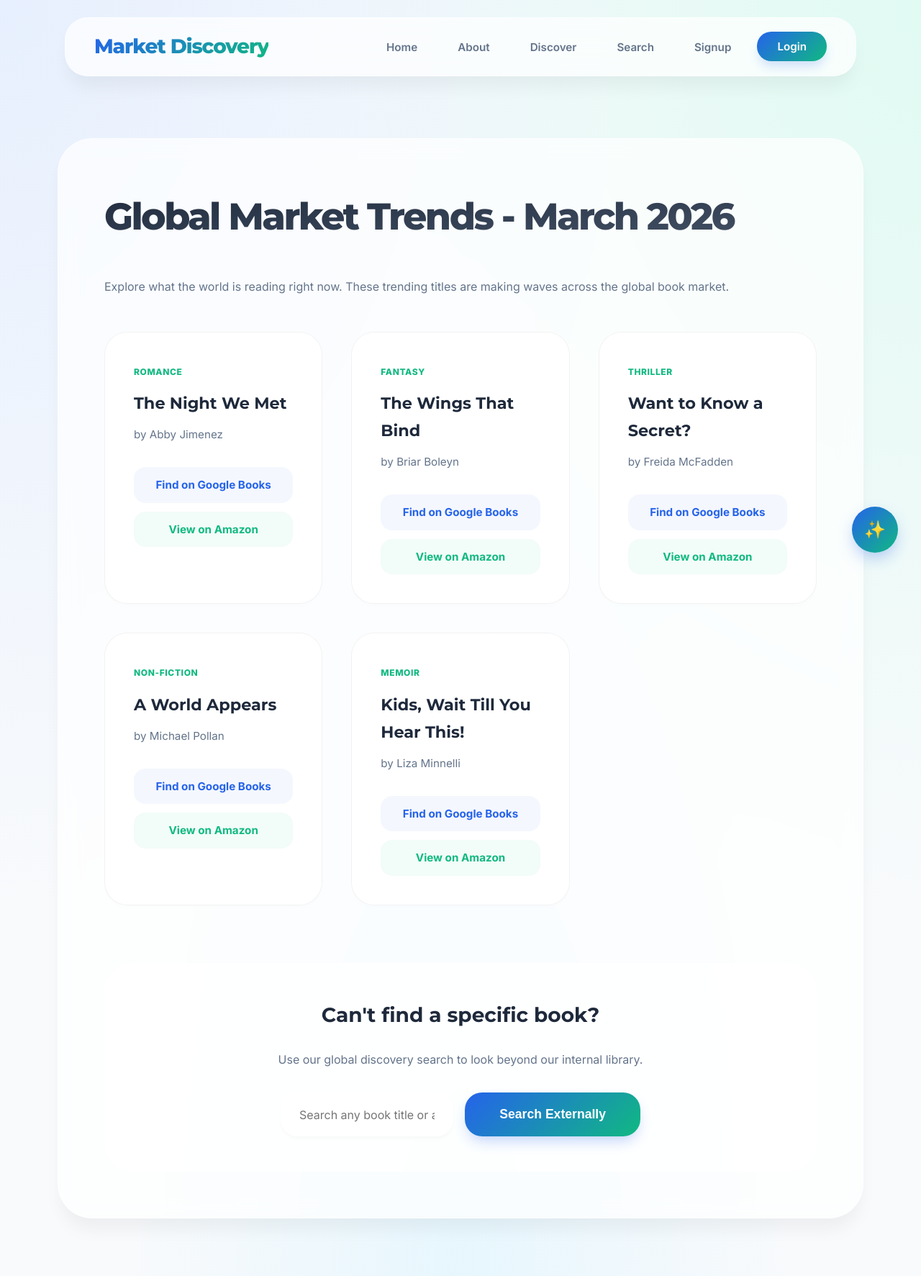
After one commit to Dipeshrajjoshi/DBOOK, a Django app: page /myapp/discover/ in a window 1280 px wide. The commit adds this page. Shown: the whole page at 72% size. Run offline with Django 5.2, Linux system fonts and the light colour scheme.

Commit message:
Implement Global Book Discovery with Market Trends and External Search

```diff
--- a/myapp/templates/myapp/base.html
+++ b/myapp/templates/myapp/base.html
@@ -23,6 +23,7 @@
                 <ul class="nav-links">
                     <li><a href="{% url 'myapp:index' %}" class="nav-link">Home</a></li>
                     <li><a href="{% url 'myapp:about' %}" class="nav-link">About</a></li>
+                    <li><a href="{% url 'myapp:discover' %}" class="nav-link">Discover</a></li>
                     <li><a href="{% url 'myapp:findbooks' %}" class="nav-link">Search</a></li>
 
                     {% if user.is_authenticated %}
--- a/myapp/templates/myapp/detail.html
+++ b/myapp/templates/myapp/detail.html
@@ -28,9 +28,10 @@
             </div>
         </div>
 
-        <div style="margin-top: 3rem; display: flex; gap: 2rem; align-items: center;">
+        <div style="margin-top: 3rem; display: flex; gap: 2rem; align-items: center; flex-wrap: wrap;">
             <a href="{% url 'myapp:index' %}" class="nav-link" style="color: var(--text-muted); font-weight: 600;">&larr; Back to collection</a>
             <a href="{% url 'myapp:chk_reviews' book.id %}" class="btn-login" style="text-decoration: none;">View Reviews</a>
+            <a href="https://www.google.com/search?q={{ book.title }}+{{ book.author }}+book" target="_blank" class="nav-link" style="border: 1px solid var(--primary-green); color: var(--primary-green); font-size: 0.9rem;">Find Externally &nearr;</a>
         </div>
     </div>
 
--- /dev/null
+++ b/myapp/templates/myapp/discover.html
@@ -0,0 +1,36 @@
+{% extends 'myapp/base.html' %}
+
+{% block title %}Discover Global Trends{% endblock %}
+
+{% block myhdg %}Market Discovery{% endblock %}
+
+{% block body_block %}
+<div class="discover-section fade-in">
+    <h2>Global Market Trends - March 2026</h2>
+    <p style="color: var(--text-muted); margin-bottom: 3rem;">Explore what the world is reading right now. These trending titles are making waves across the global book market.</p>
+
+    <div class="trending-grid" style="display: grid; grid-template-columns: repeat(auto-fill, minmax(300px, 1fr)); gap: 2.5rem;">
+        {% for book in trending_books %}
+            <div class="trending-card" style="background: white; padding: 2.5rem; border-radius: 2rem; border: 1px solid rgba(0,0,0,0.05); box-shadow: 0 4px 6px -1px rgba(0,0,0,0.01); transition: all 0.3s ease;">
+                <span style="font-size: 0.75rem; text-transform: uppercase; font-weight: 800; color: var(--primary-green); letter-spacing: 0.05em;">{{ book.genre }}</span>
+                <h3 style="margin: 0.75rem 0; font-size: 1.4rem; color: var(--text-main);">{{ book.title }}</h3>
+                <p style="color: var(--text-muted); font-size: 0.95rem; margin-bottom: 2rem;">by {{ book.author }}</p>
+
+                <div style="display: flex; flex-direction: column; gap: 0.75rem;">
+                    <a href="https://www.google.com/search?q={{ book.title }}+{{ book.author }}+book" target="_blank" class="nav-link" style="background: rgba(37, 99, 235, 0.05); color: var(--primary-blue); text-align: center; border-radius: 1rem; padding: 0.75rem; font-weight: 700;">Find on Google Books</a>
+                    <a href="https://www.amazon.com/s?k={{ book.title }}+{{ book.author }}" target="_blank" class="nav-link" style="background: rgba(16, 185, 129, 0.05); color: var(--primary-green); text-align: center; border-radius: 1rem; padding: 0.75rem; font-weight: 700;">View on Amazon</a>
+                </div>
+            </div>
+        {% endfor %}
+    </div>
+
+    <div style="margin-top: 5rem; padding: 3rem; background: var(--glass-bg); border-radius: 2.5rem; text-align: center; border: 1px solid var(--glass-border);">
+        <h3 style="color: var(--text-main);">Can't find a specific book?</h3>
+        <p style="color: var(--text-muted); margin-bottom: 2rem;">Use our global discovery search to look beyond our internal library.</p>
+        <form action="https://www.google.com/search" method="get" target="_blank" style="max-width: 500px; margin: 0 auto; display: flex; gap: 1rem;">
+            <input type="text" name="q" placeholder="Search any book title or author..." required style="margin-bottom: 0;">
+            <button type="submit" style="white-space: nowrap;">Search Externally</button>
+        </form>
+    </div>
+</div>
+{% endblock %}
--- a/myapp/templates/myapp/findbooks.html
+++ b/myapp/templates/myapp/findbooks.html
@@ -10,7 +10,10 @@
         <h2>Find Your Next Read</h2>
         <form method="get" class="glass-form">
             {{ form.as_p }}
-            <button type="submit">Search Collection</button>
+            <div style="display: flex; gap: 1rem; margin-top: 2rem;">
+                <button type="submit" style="flex: 1;">Search Collection</button>
+                <button type="button" onclick="const q = document.querySelector('input[name=\'name\']').value; if(q) window.open('https://www.google.com/search?q=' + encodeURIComponent(q) + '+book', '_blank'); else alert('Please enter a book name first');" style="background: rgba(16, 185, 129, 0.1); color: var(--primary-green); border: 1px solid rgba(16, 185, 129, 0.2); flex: 1;">Search Globally &nearr;</button>
+            </div>
         </form>
     </div>
 
--- a/myapp/urls.py
+++ b/myapp/urls.py
@@ -23,4 +23,5 @@ urlpatterns = [
     path('user_logout/', views.user_logout, name='user_logout'),
     path('user_signup/', views.user_signup, name='user_signup'),
     path('ai_chat/', views.ai_chat, name='ai_chat'),
+    path('discover/', views.discover, name='discover'),
 ]
--- a/myapp/views.py
+++ b/myapp/views.py
@@ -230,6 +230,18 @@ def user_signup(request):
     return render(request, 'myapp/signup.html', {'form': form})
 
 
+def discover(request):
+    """Market Trends: Top trending books in March 2026"""
+    trending_books = [
+        {'title': 'The Night We Met', 'author': 'Abby Jimenez', 'genre': 'Romance'},
+        {'title': 'The Wings That Bind', 'author': 'Briar Boleyn', 'genre': 'Fantasy'},
+        {'title': 'Want to Know a Secret?', 'author': 'Freida McFadden', 'genre': 'Thriller'},
+        {'title': 'A World Appears', 'author': 'Michael Pollan', 'genre': 'Non-Fiction'},
+        {'title': 'Kids, Wait Till You Hear This!', 'author': 'Liza Minnelli', 'genre': 'Memoir'},
+    ]
+    return render(request, 'myapp/discover.html', {'trending_books': trending_books})
+
+
 # -----------------------------
 # AI Chat Backend
 # -----------------------------
```
